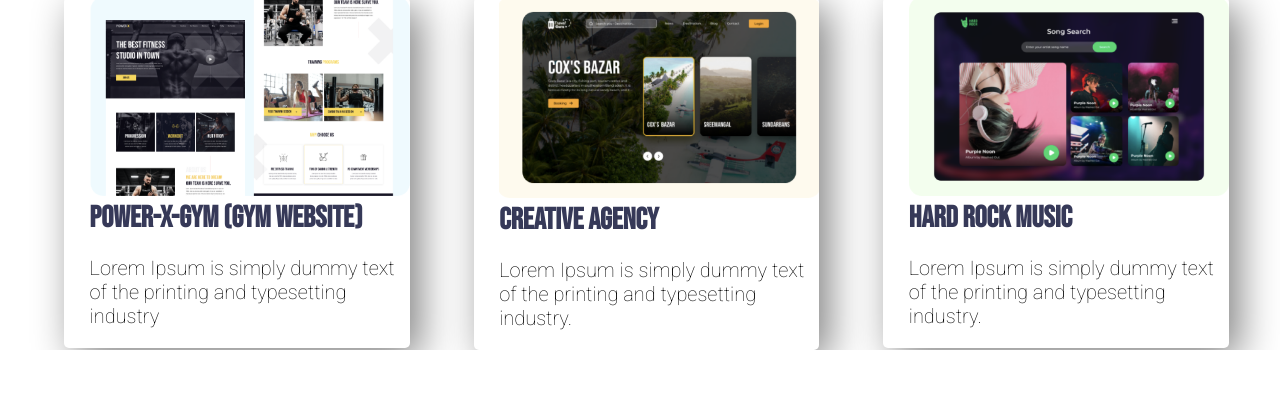
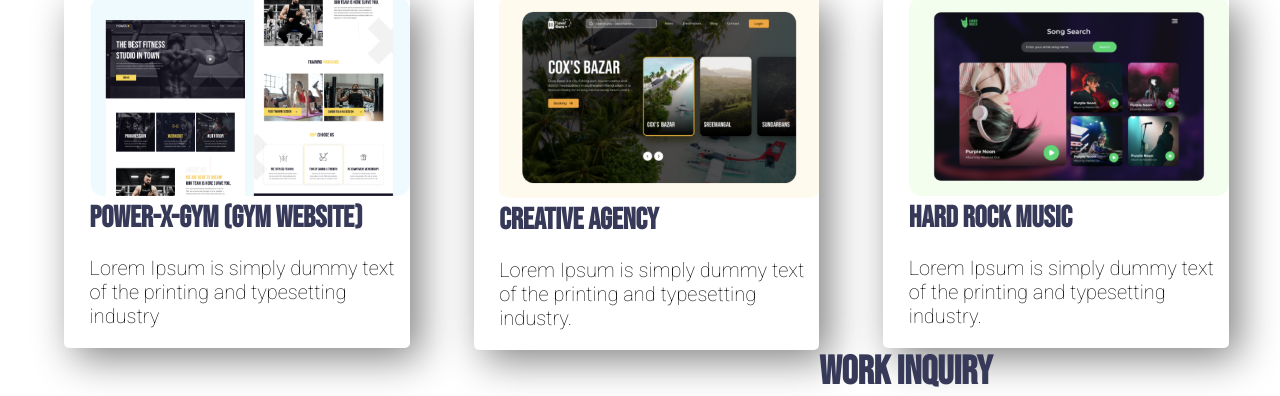
Before and after one commit to rezayerabbi/personal-website, a plain HTML site: page index.html in a window 1280 px wide. Shown: the part 1426-1822 px from the top of the page. Before the commit the page ends 1776 px from the top, so only its background shows below. Drawn offline with Linux system fonts and the light colour scheme.

Commit message:
work inquiry added

```diff
--- a/index.html
+++ b/index.html
@@ -56,6 +56,11 @@
                 printing and typesetting industry.
                 </p>
         </div>
-        </section>
+    </section>
+    <section class="work-inquiry">
+        <div class="chat">
+            <h2>WORK INQUIRY</h2>
+        </div>
+    </section>
 </body>
 </html>
--- a/style.css
+++ b/style.css
@@ -23,12 +23,12 @@
     margin-left: 5%;
     padding-left: 2%;
 }
-
 .onethird-width img{
     width: 100%;
 }
+.work-inquiry{
 
-
+}
 body{
     margin: 0;
 }
@@ -57,7 +57,6 @@ h2{
     font-size: 40px;
     font-family: 'Bebas Neue', cursive;
 }
-
 h3{
     margin:0;
     padding:0;
```
Also changed, not shown: 1 other file.
